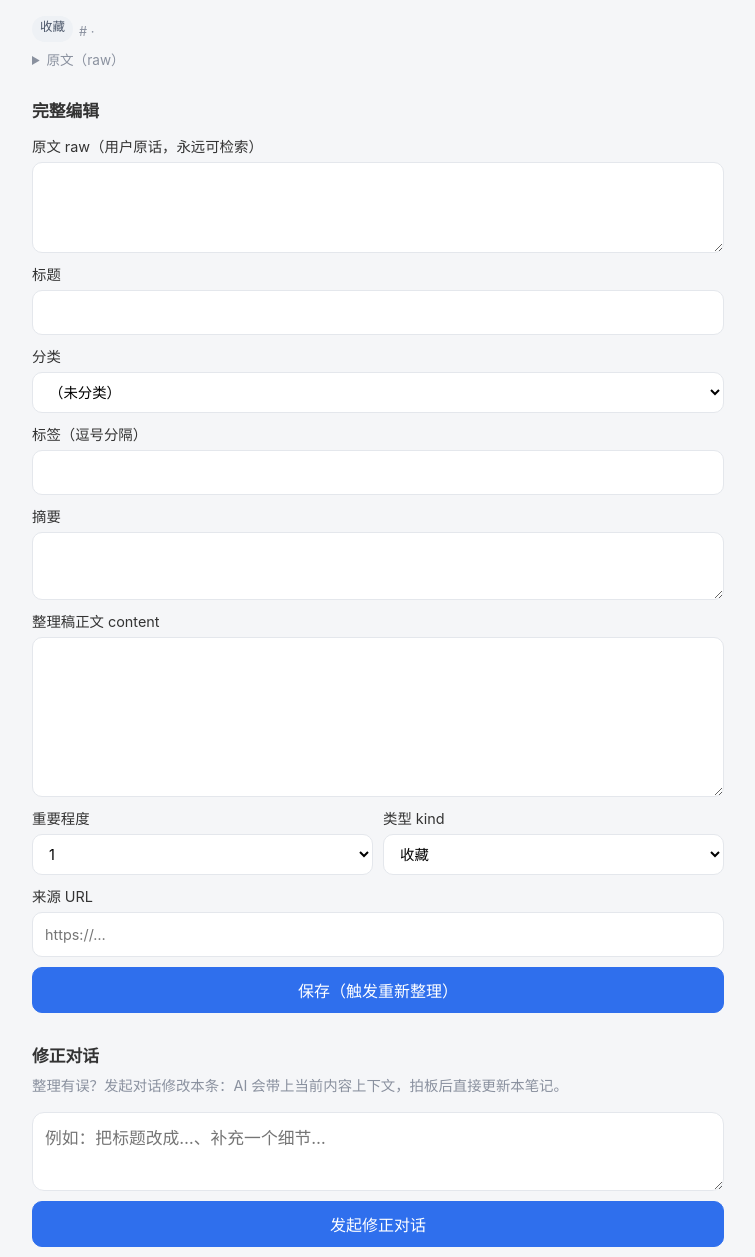
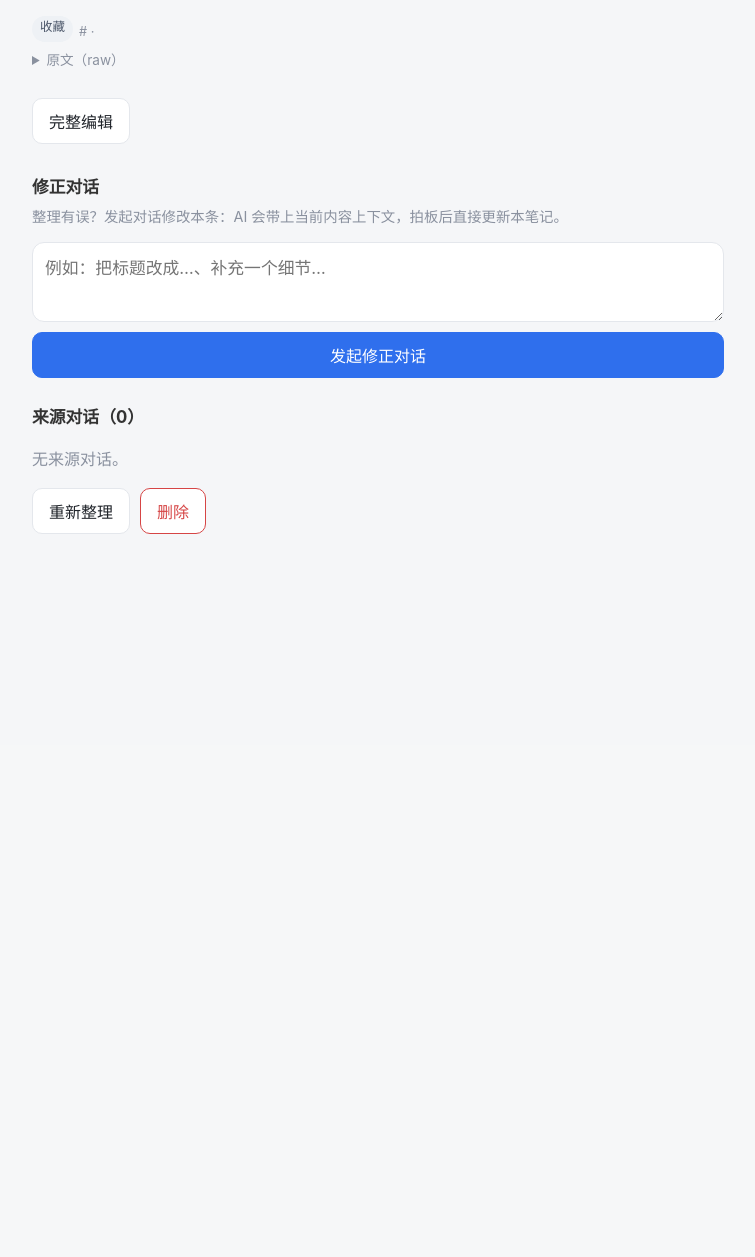
Before and after one commit to divine-GH/TalkShelf, a Python web app: template templates/note_detail.html in a window 1280 px wide. Shown: the part 55-1312 px from the top of the page, without its empty margins (262-1017 px from the left). After the commit the page ends 589 px from the top, so only its background shows below. Run offline with Jinja, Linux system fonts and the light colour scheme; the template is opened without the code that fills it, so the values that code supplies are empty.

Commit message:
详情页：完整编辑默认收起，改为按钮点击展开

```diff
--- a/static/style.css
+++ b/static/style.css
@@ -478,7 +478,10 @@ details.section[open] > summary { margin-bottom: 10px; }
 .banner-actions { margin-left: 8px; }
 .banner-actions .btn { padding: 4px 12px; font-size: 0.85rem; }
 
+.edit-toggle { margin-bottom: 4px; }
 .edit-form { display: flex; flex-direction: column; gap: 10px; }
+/* .edit-form 的 display:flex 会压过 UA 的 [hidden]{display:none}，需显式覆盖（同 .set-dirty） */
+.edit-form[hidden] { display: none; }
 .edit-form label { display: flex; flex-direction: column; gap: 4px; font-size: 0.9rem; color: #333; }
 .edit-form input, .edit-form select, .edit-form textarea {
   width: 100%;
--- a/templates/note_detail.html
+++ b/templates/note_detail.html
@@ -66,8 +66,8 @@
 
   {% if note.status != 'merged' %}
   <section class="section">
-    <h2>完整编辑</h2>
-    <form id="edit-form" class="edit-form">
+    <button id="edit-toggle" class="btn edit-toggle" type="button" aria-expanded="false" aria-controls="edit-form">完整编辑</button>
+    <form id="edit-form" class="edit-form" hidden>
       <label>原文 raw（用户原话，永远可检索）
         <textarea name="raw" rows="3" required>{{ note.raw }}</textarea>
       </label>
@@ -209,6 +209,19 @@
     }
   });
 
+  // 完整编辑：默认收起，点按钮展开（§8）
+  const editToggle = document.getElementById('edit-toggle');
+  const editForm = document.getElementById('edit-form');
+  if (editToggle && editForm) {
+    editToggle.addEventListener('click', function () {
+      const open = editForm.hidden;
+      editForm.hidden = !open;
+      this.textContent = open ? '收起编辑' : '完整编辑';
+      this.setAttribute('aria-expanded', open ? 'true' : 'false');
+      if (open) editForm.querySelector('textarea, input').focus();
+    });
+  }
+
   // 修正对话入口（context_note_id 关联本笔记，§4.3）
   document.getElementById('fix-form').addEventListener('submit', async function (e) {
     e.preventDefault();
```
Also changed, not shown: backend/tests/test_note_detail.py (+7 -0 lines).
